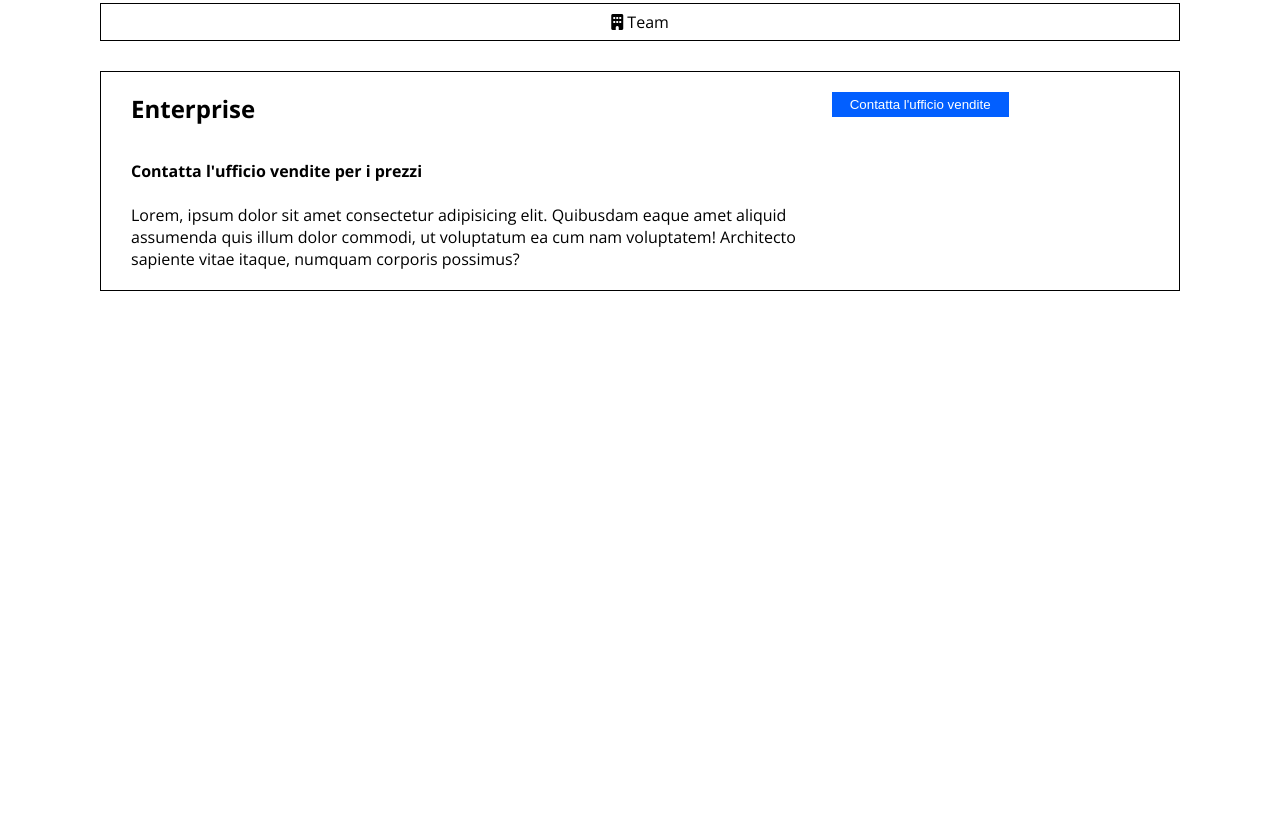
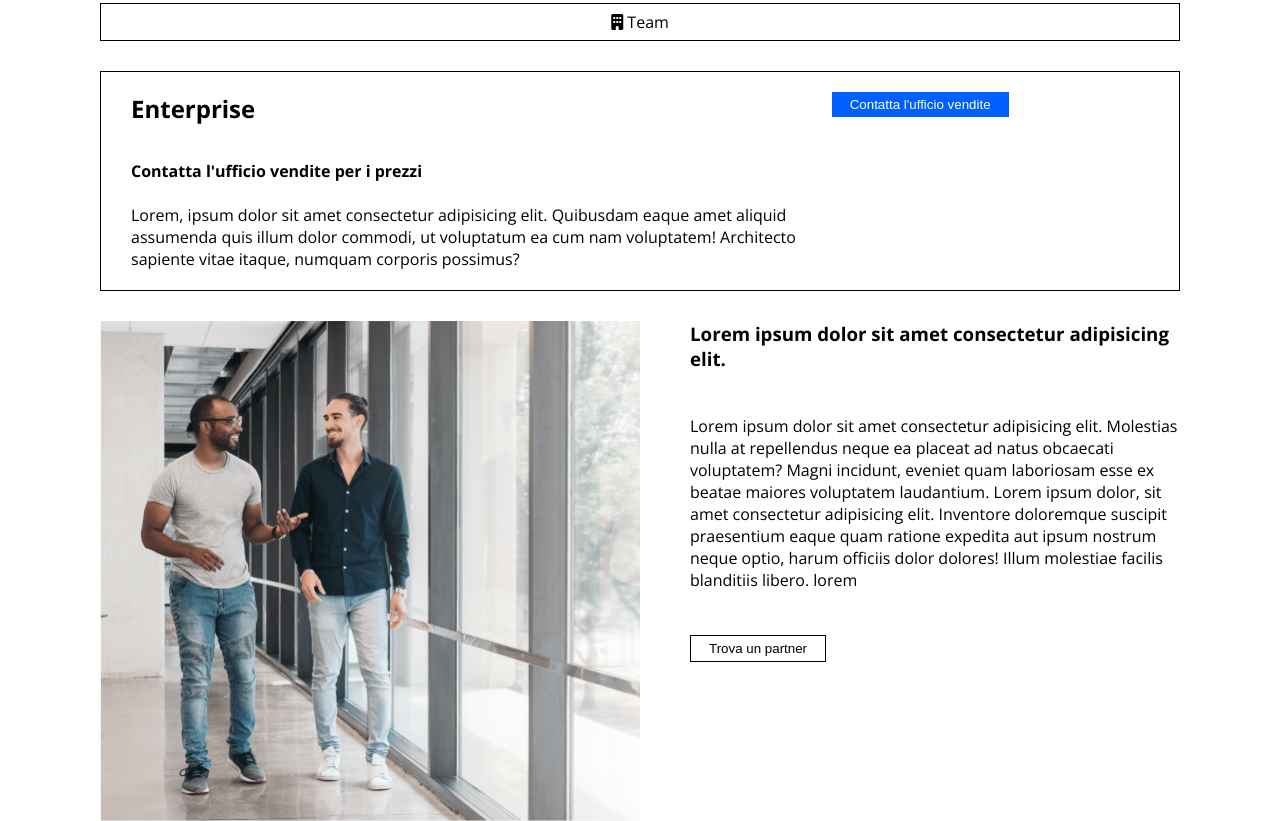
Before and after one commit to Ferlo94/htmlcss-dropbox, a plain HTML site: page index.html in a window 1280 px wide. Shown: the part 1908-2729 px from the top of the page. Before the commit the page ends 2199 px from the top, so only its background shows below. Drawn offline with nearby package versions, Linux system fonts and the light colour scheme.

Commit message:
sezione 2

```diff
--- a/CSS/style.css
+++ b/CSS/style.css
@@ -66,7 +66,7 @@ nav, ul, li, .link-banner {
 }
 
 .banner-destra {
-    width: 34%;
+    width: 45%;
     text-align: right;
 }
 
@@ -157,7 +157,7 @@ nav, ul, li, .link-banner {
     min-height: 560px;
 }
 
-.container-sezioni .sezione-1 {
+.container-sezioni, .sezione-1, .sezione-2 {
     max-width: 1080px;
     margin: auto;
 }
@@ -218,6 +218,7 @@ nav, ul, li, .link-banner {
 
 .colonne-finali-sez-1 {
     border: solid 1px;
+    margin-bottom: 30px;
 }
 
 .colonna-finale-sinistra-sez-1 {
@@ -237,4 +238,27 @@ nav, ul, li, .link-banner {
     padding-left: 30px;
     padding: 20px 0px 20px 30px;
 }
+
+.colonna-sinistra-sezione-2 {
+    float: left;
+    width: 50%;
+    background-image: url(../img/partner.png);
+    background-repeat: no-repeat;
+    background-size: cover;
+    min-height: 500px;
 }
+
+.colonna-destra-sezione-2 {
+    float: left;
+    width: calc(50% - 20px);
+    margin-left: 20px;
+    padding-left: 30px;
+}
+
+.bottone-sezione-2 {
+    background-color: white;
+    color: black;
+    padding: 5px 18px;
+    display: inline-block;
+    border: 1px solid black;
+}
--- a/index.html
+++ b/index.html
@@ -219,8 +219,20 @@
                         </div>
                     </div>
                 </section>
-                <section class="sezione-2">
+                <!-- SEZIONE 2 -->
+                <section class="sezione-2 clearfix">
+                   <div class="colonna-sinistra-sezione-2">
 
+                   </div>
+                   <div class="colonna-destra-sezione-2">
+                       <h3>Lorem ipsum dolor sit amet consectetur adipisicing elit. </h3>
+                        <br>
+                        <br>
+                        <p>Lorem ipsum dolor sit amet consectetur adipisicing elit. Molestias nulla at repellendus neque ea placeat ad natus obcaecati voluptatem? Magni incidunt, eveniet quam laboriosam esse ex beatae maiores voluptatem laudantium. Lorem ipsum dolor, sit amet consectetur adipisicing elit. Inventore doloremque suscipit praesentium eaque quam ratione expedita aut ipsum nostrum neque optio, harum officiis dolor dolores! Illum molestiae facilis blanditiis libero. lorem</p>
+                        <br>
+                        <br>
+                        <button class="bottone-generico bottone-sezione-2"> Trova un partner </button>
+                   </div>
                 </section>
             </div>
         </main>
```
